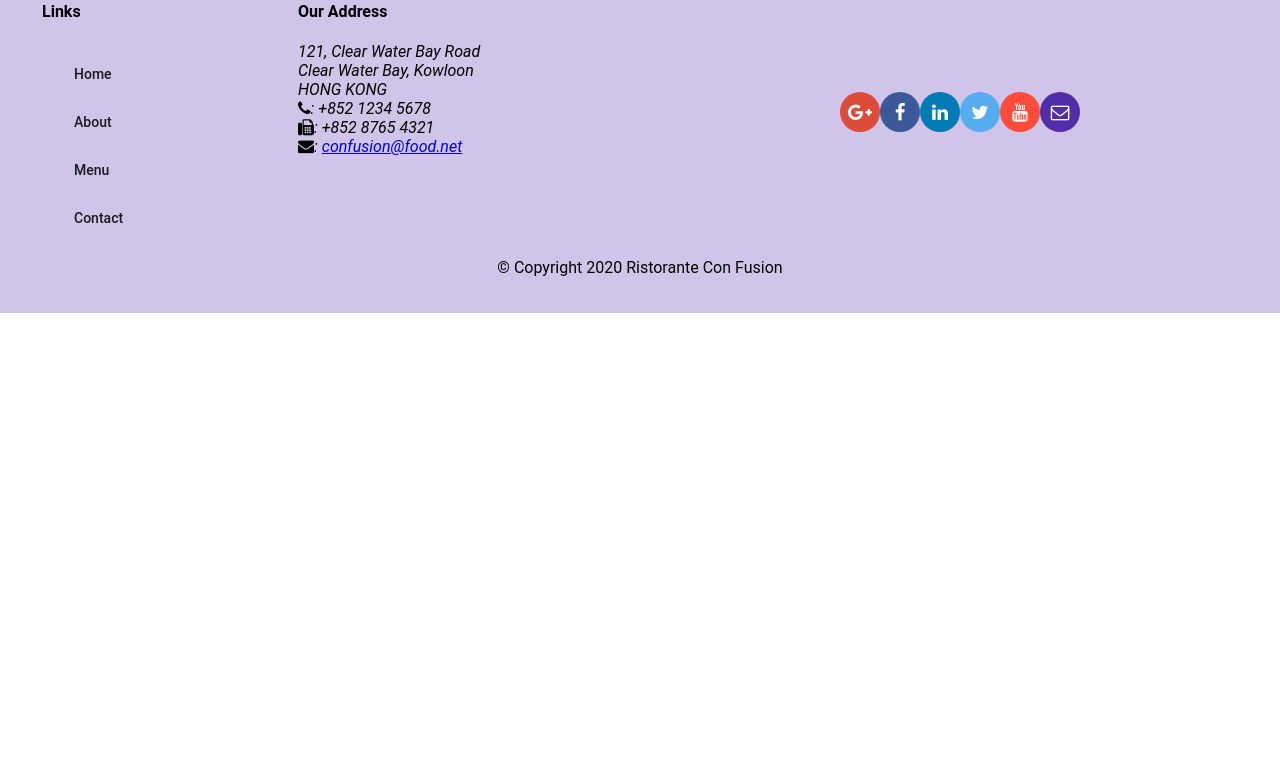
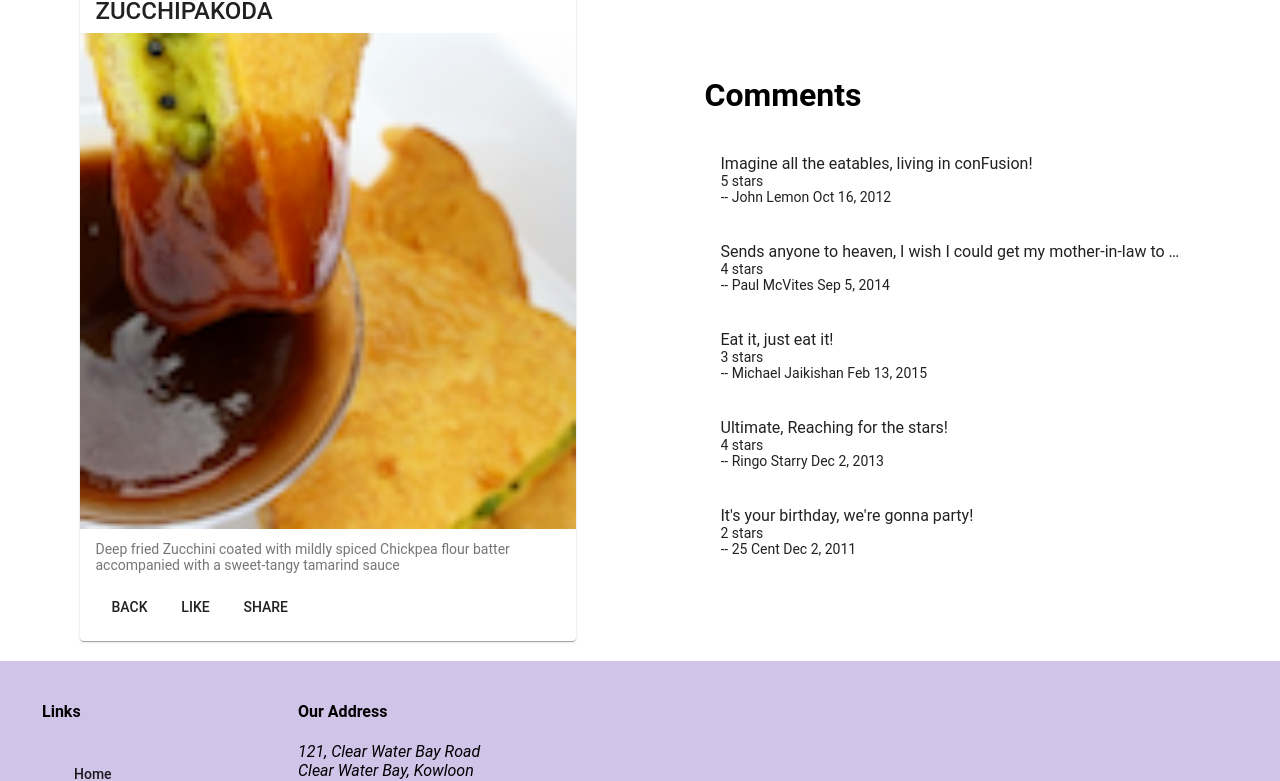
Before and after one commit to MadhavPruthi/confusion-angular, an Angular app: page /dishdetail/1 in a window 1280 px wide. Before the commit this address led to /. Shown: the part 378-1159 px from the top of the page. Before the commit the page ends 800 px from the top, so only its background shows below. Built offline with nearby package versions, Linux system fonts and the light colour scheme.

Commit message:
SPA Part-2

```diff
--- a/src/app/app-routing/routes.ts
+++ b/src/app/app-routing/routes.ts
@@ -9,6 +9,7 @@
 export const routes: Routes = [
   { path: "home", component: HomeComponent },
   { path: "menu", component: MenuComponent },
+  { path: "dishdetail/:id", component: DishDetailComponent },
   { path: "contactus", component: ContactComponent },
   { path: "", redirectTo: "/home", pathMatch: "full" },
 ];
--- a/src/app/dish-detail/dish-detail.component.html
+++ b/src/app/dish-detail/dish-detail.component.html
@@ -12,6 +12,7 @@
       <mat-card-title>{{ dish.name | uppercase }}</mat-card-title>
       <img src="{{ dish.image }}" mat-card-image />
       <mat-card-subtitle>{{ dish.description }}</mat-card-subtitle>
+      <button mat-button (click)="goBack()">BACK</button>
       <button mat-button>LIKE</button>
       <button mat-button>SHARE</button>
     </mat-card>
--- a/src/app/dish-detail/dish-detail.component.ts
+++ b/src/app/dish-detail/dish-detail.component.ts
@@ -1,5 +1,8 @@
 import { Component, OnInit, Input } from "@angular/core";
+import { Params, ActivatedRoute } from "@angular/router";
+import { Location } from "@angular/common";
 import { Dish } from "../shared/dish";
+import { DishService } from "../services/dish.service";
 
 @Component({
   selector: "app-dish-detail",
@@ -7,10 +10,20 @@
   styleUrls: ["./dish-detail.component.scss"],
 })
 export class DishDetailComponent implements OnInit {
-  constructor() {}
+  dish: Dish;
 
-  ngOnInit() {}
+  constructor(
+    private dishService: DishService,
+    private location: Location,
+    private route: ActivatedRoute
+  ) {}
 
-  @Input()
-  dish: Dish;
+  ngOnInit() {
+    let id = this.route.snapshot.params["id"];
+    this.dish = this.dishService.getDish(id);
+  }
+
+  goBack() {
+    this.location.back();
+  }
 }
--- a/src/app/footer/footer.component.html
+++ b/src/app/footer/footer.component.html
@@ -10,10 +10,16 @@
       <div fxFlex="40" fxFlexOffset="20px">
         <h4>Links</h4>
         <mat-list>
-          <mat-list-item><a mat-button>Home</a></mat-list-item>
+          <mat-list-item
+            ><a mat-button routerLink="/home">Home</a></mat-list-item
+          >
           <mat-list-item><a mat-button>About</a></mat-list-item>
-          <mat-list-item><a mat-button>Menu</a></mat-list-item>
-          <mat-list-item><a mat-button>Contact</a></mat-list-item>
+          <mat-list-item
+            ><a mat-button routerLink="/menu">Menu</a></mat-list-item
+          >
+          <mat-list-item
+            ><a mat-button routerLink="/contactus">Contact</a></mat-list-item
+          >
         </mat-list>
       </div>
       <div fxFlex="55">
--- a/src/app/menu/menu.component.html
+++ b/src/app/menu/menu.component.html
@@ -8,7 +8,10 @@
 
   <div fxFlex>
     <mat-grid-list cols="2" rowHeight="200px">
-      <mat-grid-tile *ngFor="let dish of dishes" (click)="onSelect(dish)">
+      <mat-grid-tile
+        *ngFor="let dish of dishes"
+        [routerLink]="['/dishdetail', dish.id]"
+      >
         <img
           heigt="200px"
           matListAvatar
@@ -21,6 +24,4 @@
       </mat-grid-tile>
     </mat-grid-list>
   </div>
-
-  <app-dish-detail [dish]="selectedDish"></app-dish-detail>
 </div>
```
